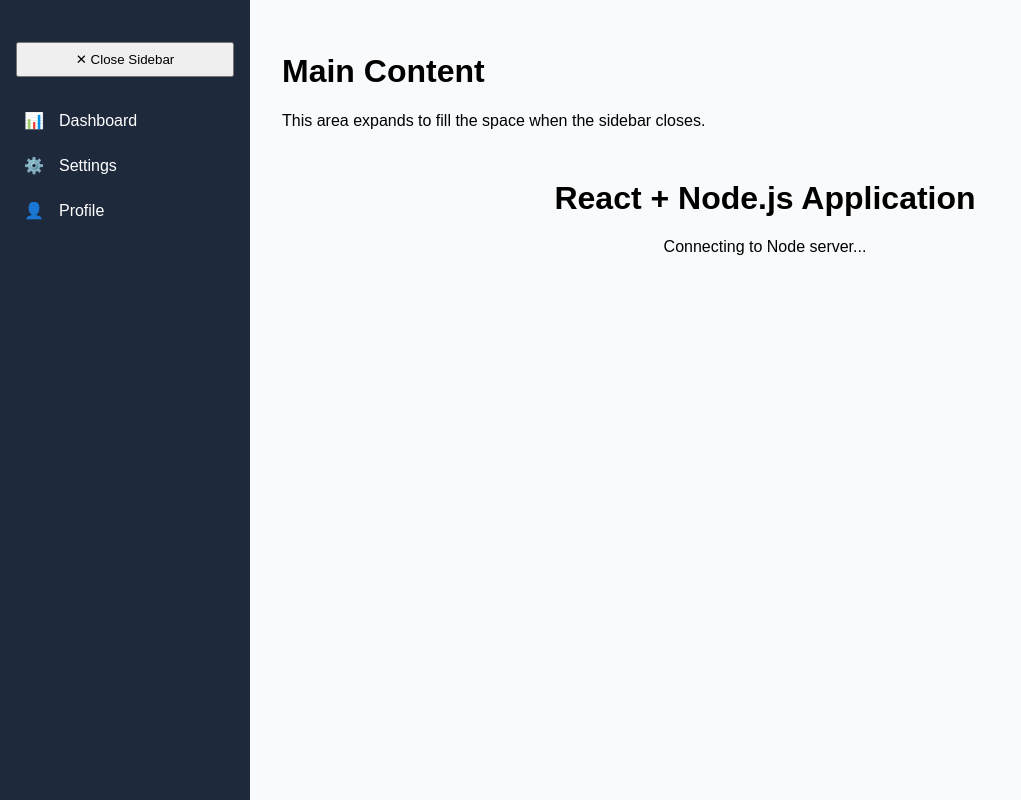
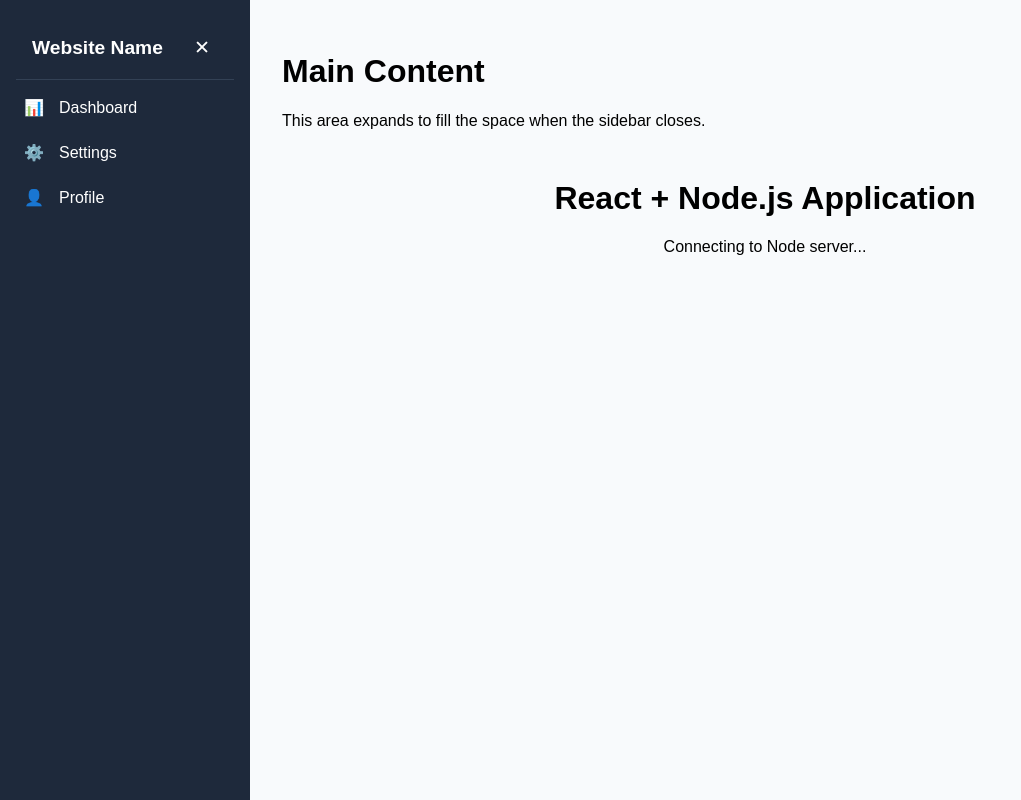
Before and after one commit to nyanym/recipe_app, a React (Vite) app in the folder client/: page / in a window 1280 px wide. Shown: the whole page, without its empty margins (0-1021 px from the left). Built offline with nearby package versions, Linux system fonts and the light colour scheme; no server answers.

Commit message:
cleaned up sidebar and website icon

```diff
--- a/client/src/App.css
+++ b/client/src/App.css
@@ -1,191 +1,3 @@
-/*
-.counter {
-  font-size: 16px;
-  padding: 5px 10px;
-  border-radius: 5px;
-  color: var(--accent);
-  background: var(--accent-bg);
-  border: 2px solid transparent;
-  transition: border-color 0.3s;
-  margin-bottom: 24px;
-
-  &:hover {
-    border-color: var(--accent-border);
-  }
-  &:focus-visible {
-    outline: 2px solid var(--accent);
-    outline-offset: 2px;
-  }
-}
-
-.hero {
-  position: relative;
-
-  .base,
-  .framework,
-  .vite {
-    inset-inline: 0;
-    margin: 0 auto;
-  }
-
-  .base {
-    width: 170px;
-    position: relative;
-    z-index: 0;
-  }
-
-  .framework,
-  .vite {
-    position: absolute;
-  }
-
-  .framework {
-    z-index: 1;
-    top: 34px;
-    height: 28px;
-    transform: perspective(2000px) rotateZ(300deg) rotateX(44deg) rotateY(39deg)
-      scale(1.4);
-  }
-
-  .vite {
-    z-index: 0;
-    top: 107px;
-    height: 26px;
-    width: auto;
-    transform: perspective(2000px) rotateZ(300deg) rotateX(40deg) rotateY(39deg)
-      scale(0.8);
-  }
-}
-
-#center {
-  display: flex;
-  flex-direction: column;
-  gap: 25px;
-  place-content: center;
-  place-items: center;
-  flex-grow: 1;
-
-  @media (max-width: 1024px) {
-    padding: 32px 20px 24px;
-    gap: 18px;
-  }
-}
-
-#next-steps {
-  display: flex;
-  border-top: 1px solid var(--border);
-  text-align: left;
-
-  & > div {
-    flex: 1 1 0;
-    padding: 32px;
-    @media (max-width: 1024px) {
-      padding: 24px 20px;
-    }
-  }
-
-  .icon {
-    margin-bottom: 16px;
-    width: 22px;
-    height: 22px;
-  }
-
-  @media (max-width: 1024px) {
-    flex-direction: column;
-    text-align: center;
-  }
-}
-
-#docs {
-  border-right: 1px solid var(--border);
-
-  @media (max-width: 1024px) {
-    border-right: none;
-    border-bottom: 1px solid var(--border);
-  }
-}
-
-#next-steps ul {
-  list-style: none;
-  padding: 0;
-  display: flex;
-  gap: 8px;
-  margin: 32px 0 0;
-
-  .logo {
-    height: 18px;
-  }
-
-  a {
-    color: var(--text-h);
-    font-size: 16px;
-    border-radius: 6px;
-    background: var(--social-bg);
-    display: flex;
-    padding: 6px 12px;
-    align-items: center;
-    gap: 8px;
-    text-decoration: none;
-    transition: box-shadow 0.3s;
-
-    &:hover {
-      box-shadow: var(--shadow);
-    }
-    .button-icon {
-      height: 18px;
-      width: 18px;
-    }
-  }
-
-  @media (max-width: 1024px) {
-    margin-top: 20px;
-    flex-wrap: wrap;
-    justify-content: center;
-
-    li {
-      flex: 1 1 calc(50% - 8px);
-    }
-
-    a {
-      width: 100%;
-      justify-content: center;
-      box-sizing: border-box;
-    }
-  }
-}
-
-#spacer {
-  height: 88px;
-  border-top: 1px solid var(--border);
-  @media (max-width: 1024px) {
-    height: 48px;
-  }
-}
-
-.ticks {
-  position: relative;
-  width: 100%;
-
-  &::before,
-  &::after {
-    content: '';
-    position: absolute;
-    top: -4.5px;
-    border: 5px solid transparent;
-  }
-
-  &::before {
-    left: 0;
-    border-left-color: var(--border);
-  }
-  &::after {
-    right: 0;
-    border-right-color: var(--border);
-  }
-}
-
-*/
-
 html, body, #root {
   margin: 0;
   padding: 0;
@@ -233,6 +45,57 @@ html, body, #root {
   gap: 10px;
 }
 
+/* Sidebar Header Layout */
+.sidebar-header {
+  display: flex;
+  align-items: center;
+  justify-content: space-between;
+  width: 100%;
+  padding: 1rem;
+  border-bottom: 1px solid #334155; /* Optional separator line */
+}
+
+.sidebar:not(.open) .sidebar-header {
+  justify-content: center;
+  flex-direction: column;
+  padding: 1rem 0;
+  gap: 10px;
+}
+
+/* website display rules */
+.website {
+  display: flex;
+  align-items: center;
+  gap: 10px;
+  font-weight: bold;
+}
+
+/* When OPEN: Hide icon, show text */
+.sidebar.open .website-icon {
+  display: none;
+}
+.sidebar.open .website-name {
+  display: inline;
+  font-size: 1.2rem;
+}
+
+/* When CLOSED: Show icon, hide text */
+.sidebar:not(.open) .website-icon {
+  display: inline;
+  font-size: 1.4rem;
+}
+.sidebar:not(.open) .website-name {
+  display: none;
+}
+
+/* Navigation Menu */
+.sidebar-nav {
+  display: flex;
+  flex-direction: column;
+  gap: 8px;
+  padding: 1rem 0;
+}
+
 /* Nav items styling */
 .nav-item {
   display: flex;
@@ -259,7 +122,11 @@ html, body, #root {
 }
 
 .toggle-btn {
-  padding: 8px 16px;
+  background: transparent;
+  border: none;
+  color: #fff;
+  font-size: 1.2rem;
   cursor: pointer;
-  margin-bottom: 1rem;
+  padding: 4px 8px;
+  display: block;
 }
--- a/client/src/App.jsx
+++ b/client/src/App.jsx
@@ -8,6 +8,7 @@ function App() {
   const [count, setCount] = useState(0)
   const [message, setMessage] = useState('')
 
+  // for message
   useEffect(() => {
     fetch('http://localhost:5000/api/message')
       .then((res) => res.json())
@@ -28,11 +29,19 @@ function App() {
         {/* Conditionally apply the .open class based on state */}
         <aside className={`sidebar ${isOpen ? 'open' : ''}`}>
           <div className="sidebar-content">
-            <div className="nav-item"></div>
-              <button onClick={toggleSidebar} className="toggle-btn">
-                {/* opening and closing sidebar */}
-                {isOpen ? '✕ Close Sidebar' : '>'}
-              </button>
+
+            <div className="sidebar-header">
+              <div className="website">
+                <span className="website-icon">🫨</span>
+                <span className="website-name">Website Name</span>
+              </div>
+
+                <button onClick={toggleSidebar} className="toggle-btn">
+                  {isOpen ? '✕' : '❯'}
+                </button>
+            </div>
+
+            {/* side buttons */}
             <div className="nav-item">
               <span className="icon">📊</span>
               <span className="label">Dashboard</span>
@@ -45,6 +54,7 @@ function App() {
               <span className="icon">👤</span>
               <span className="label">Profile</span>
             </div>
+
           </div>
         </aside>
 
@@ -57,113 +67,6 @@ function App() {
           </div>
         </main>
       </div>
-
-      {/* <section id="center">
-        <div className="hero">
-          <img src={heroImg} className="base" width="170" height="179" alt="" />
-          <img src={reactLogo} className="framework" alt="React logo" />
-          <img src={viteLogo} className="vite" alt="Vite logo" />
-        </div>
-        <div>
-          <h1>Get started</h1>
-          <p>
-            Edit <code>src/App.jsx</code> and save to test <code>HMR</code>
-          </p>
-        </div>
-        <button
-          type="button"
-          className="counter"
-          onClick={() => setCount((count) => count + 1)}
-        >
-          Count is {count}
-        </button>
-      </section>
-
-      <div className="ticks"></div>
-
-      <section id="next-steps">
-        <div id="docs">
-          <svg className="icon" role="presentation" aria-hidden="true">
-            <use href="/icons.svg#documentation-icon"></use>
-          </svg>
-          <h2>Documentation</h2>
-          <p>Your questions, answered</p>
-          <ul>
-            <li>
-              <a href="https://vite.dev/" target="_blank">
-                <img className="logo" src={viteLogo} alt="" />
-                Explore Vite
-              </a>
-            </li>
-            <li>
-              <a href="https://react.dev/" target="_blank">
-                <img className="button-icon" src={reactLogo} alt="" />
-                Learn more
-              </a>
-            </li>
-          </ul>
-        </div>
-        <div id="social">
-          <svg className="icon" role="presentation" aria-hidden="true">
-            <use href="/icons.svg#social-icon"></use>
-          </svg>
-          <h2>Connect with us</h2>
-          <p>Join the Vite community</p>
-          <ul>
-            <li>
-              <a href="https://github.com/vitejs/vite" target="_blank">
-                <svg
-                  className="button-icon"
-                  role="presentation"
-                  aria-hidden="true"
-                >
-                  <use href="/icons.svg#github-icon"></use>
-                </svg>
-                GitHub
-              </a>
-            </li>
-            <li>
-              <a href="https://chat.vite.dev/" target="_blank">
-                <svg
-                  className="button-icon"
-                  role="presentation"
-                  aria-hidden="true"
-                >
-                  <use href="/icons.svg#discord-icon"></use>
-                </svg>
-                Discord
-              </a>
-            </li>
-            <li>
-              <a href="https://x.com/vite_js" target="_blank">
-                <svg
-                  className="button-icon"
-                  role="presentation"
-                  aria-hidden="true"
-                >
-                  <use href="/icons.svg#x-icon"></use>
-                </svg>
-                X.com
-              </a>
-            </li>
-            <li>
-              <a href="https://bsky.app/profile/vite.dev" target="_blank">
-                <svg
-                  className="button-icon"
-                  role="presentation"
-                  aria-hidden="true"
-                >
-                  <use href="/icons.svg#bluesky-icon"></use>
-                </svg>
-                Bluesky
-              </a>
-            </li>
-          </ul>
-        </div>
-      </section>
-
-      <div className="ticks"></div>
-      <section id="spacer"></section> */}
     </>
   )
 }
```
